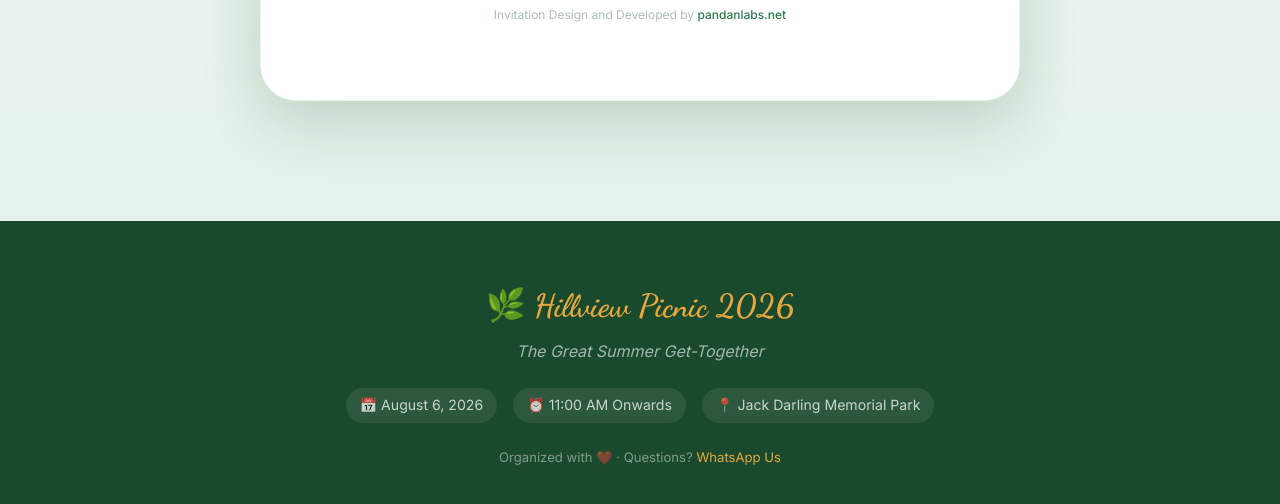
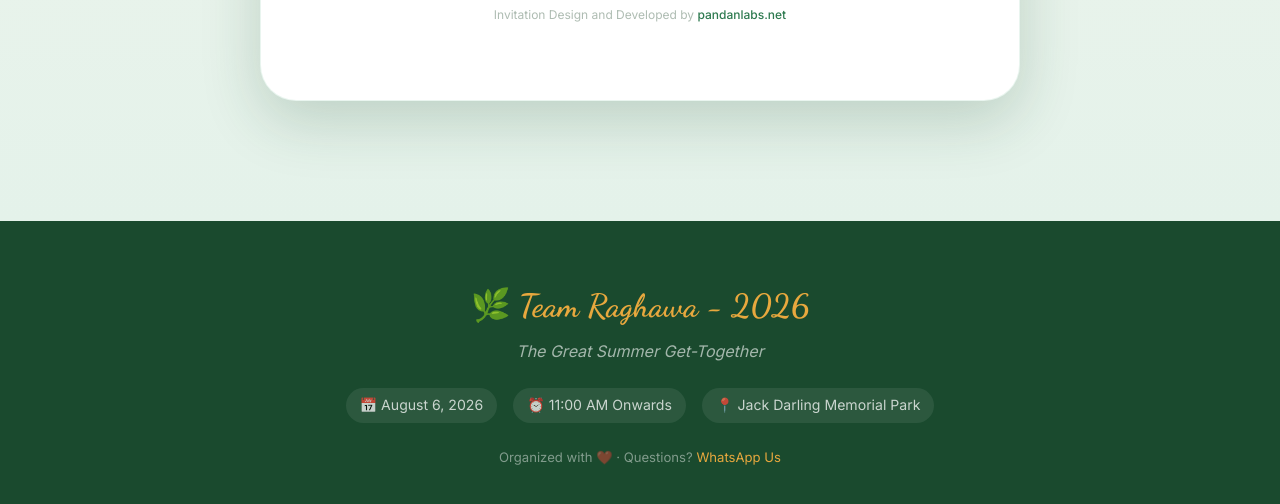
Before and after one commit to dulaj03/Hillview_Picnic, a plain HTML site: page index.html in a window 1280 px wide. Shown: the part 5354-5858 px from the top of the page. Drawn offline with nearby package versions, Linux system fonts and the light colour scheme; a web font is replaced by a local one.

Commit message:
Update index.html

```diff
--- a/index.html
+++ b/index.html
@@ -281,7 +281,7 @@
   <!-- FOOTER -->
   <footer class="footer">
     <div class="footer-inner">
-      <div class="footer-logo">🌿 Hillview Picnic 2026</div>
+      <div class="footer-logo">🌿 Team Raghawa - 2026</div>
       <p class="footer-tagline">The Great Summer Get-Together</p>
       <div class="footer-details">
         <span>📅 August 6, 2026</span>
```
